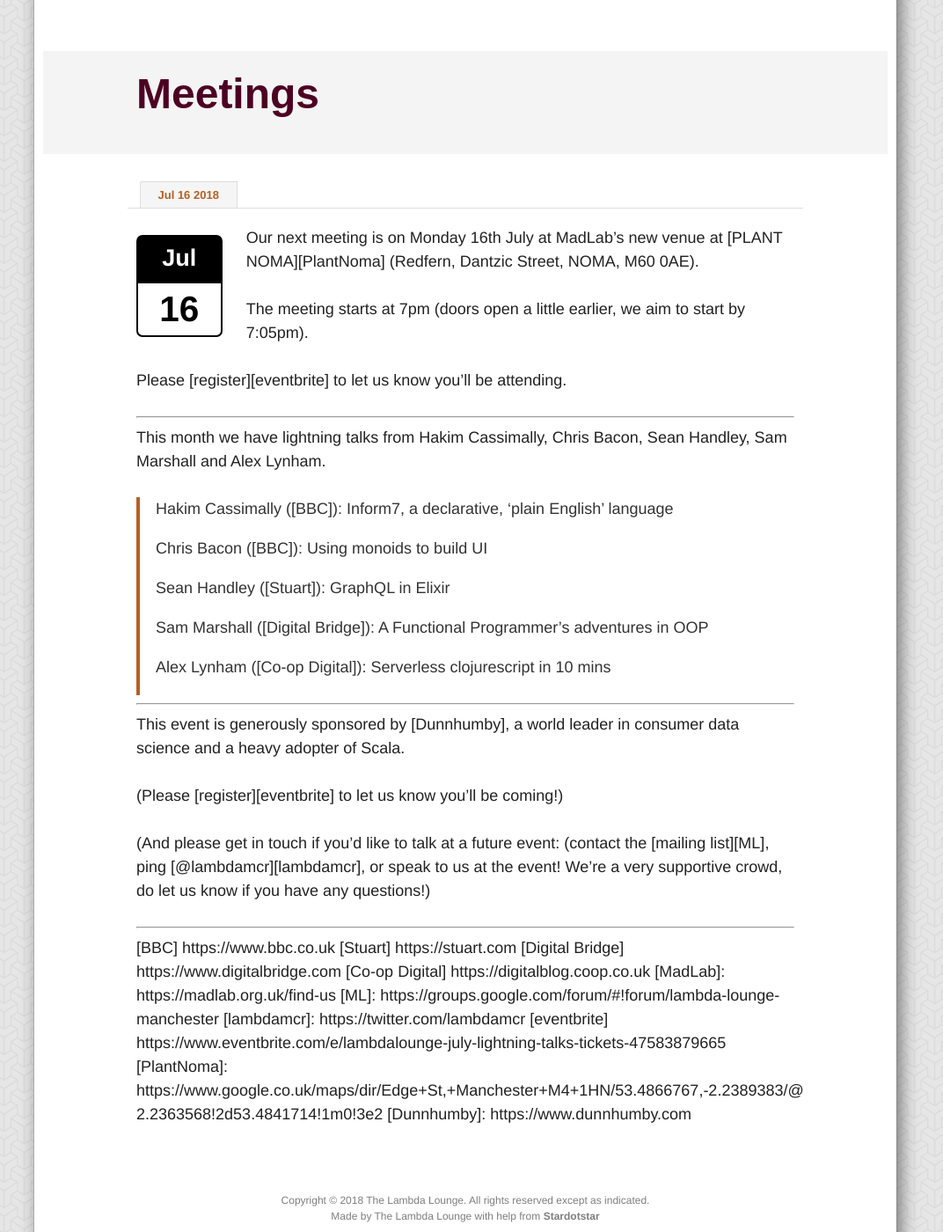
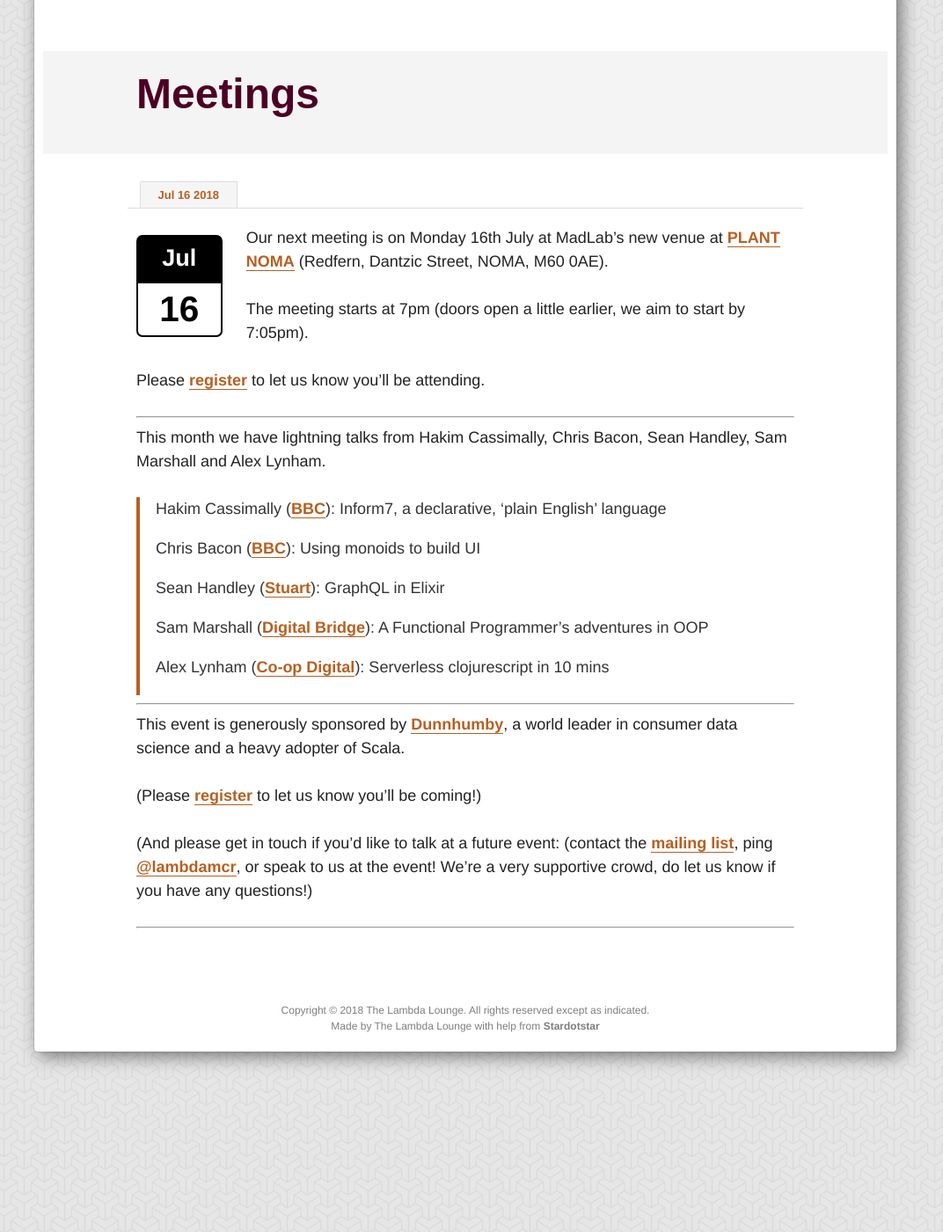
Before and after one commit to RickMoynihan/lambdalounge-website, a Jekyll site: the page built from _posts/2018-07-16-lightning-talks.md, in a window 1280 px wide and 1400 px high, scrolled down 401 px. Shown: the whole window at 88% size, without its empty margins (111-1183 px from the left). Built offline with Jekyll 4.4.1, drawn with Linux system fonts in a browser that asks for light colours; some web fonts are replaced.

Commit message:
Fix links by adding :

```diff
--- a/_posts/2018-07-16-lightning-talks.md
+++ b/_posts/2018-07-16-lightning-talks.md
@@ -37,13 +37,13 @@ We're a very supportive crowd, do let us know if you have any questions!)
 
 ---
 
-[BBC] https://www.bbc.co.uk
-[Stuart] https://stuart.com
-[Digital Bridge] https://www.digitalbridge.com
-[Co-op Digital] https://digitalblog.coop.co.uk
+[BBC]: https://www.bbc.co.uk
+[Stuart]: https://stuart.com
+[Digital Bridge]: https://www.digitalbridge.com
+[Co-op Digital]: https://digitalblog.coop.co.uk
 [MadLab]: https://madlab.org.uk/find-us
 [ML]: https://groups.google.com/forum/#!forum/lambda-lounge-manchester
 [lambdamcr]: https://twitter.com/lambdamcr
-[eventbrite] https://www.eventbrite.com/e/lambdalounge-july-lightning-talks-tickets-47583879665
+[eventbrite]: https://www.eventbrite.com/e/lambdalounge-july-lightning-talks-tickets-47583879665
 [PlantNoma]: https://www.google.co.uk/maps/dir/Edge+St,+Manchester+M4+1HN/53.4866767,-2.2389383/@53.4852115,-2.2400216,17z/data=!4m9!4m8!1m5!1m1!1s0x487bb1b8c4c72785:0x14932c7f3f87fa2!2m2!1d-2.2363568!2d53.4841714!1m0!3e2
 [Dunnhumby]: https://www.dunnhumby.com
```
